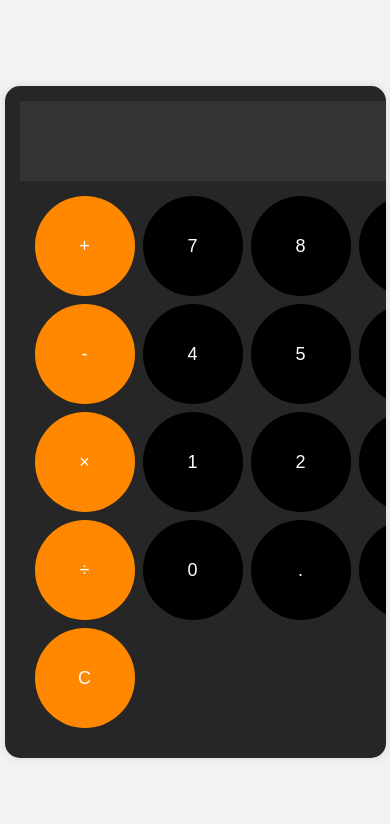
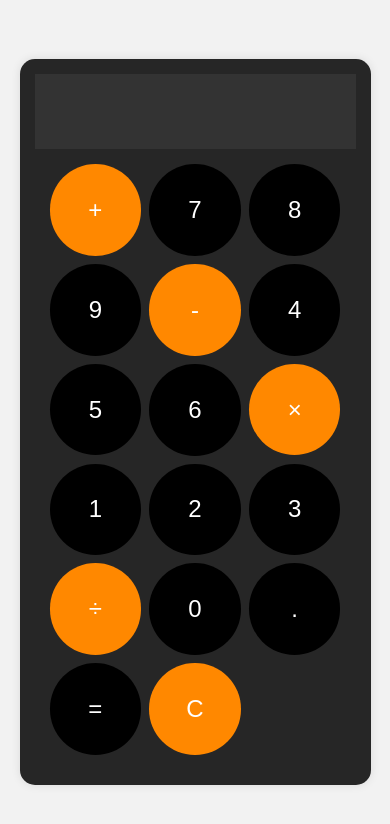
Before and after one commit to pokokpelam/silly-ahh-calc, a plain HTML site: page index.html in a window 390 px wide. Drawn offline with Linux system fonts and the light colour scheme.

Commit message:
Update style.css

```diff
--- a/style.css
+++ b/style.css
@@ -12,16 +12,15 @@ body {
     max-width: 90vw;
     margin: 50px auto;
     padding: 20px;
-    border-radius: 12px;
-    background-color: white;
+    border-radius: 15px;
+    background-color: hsl(0, 0%, 15%);
     box-shadow: 0 0 10px rgba(0,0,0,0.1);
     font-family: Arial, Helvetica, sans-serif;
-    background-color: hsl(0, 0%, 15%);
-    border-radius: 15px;
     overflow: hidden;
+    box-sizing: border-box;
 }
 
-#display{
+#display {
     width: 100%;
     padding: 20px;
     font-size: 5rem;
@@ -29,58 +28,61 @@ body {
     border: none;
     background-color: hsl(0, 0%, 20%);
     color: white;
+    box-sizing: border-box;
 }
 
-#keys{
+#keys {
     display: grid;
-    grid-template-columns: repeat(4, 1fr);
+    grid-template-columns: repeat(auto-fit, minmax(70px, 1fr));
     gap: 10px;
     padding: 25px;
+    box-sizing: border-box;
 }
 
 #explosion-overlay {
     position: fixed;
     top: 0;
     left: 0;
-    width: 100vw;              /* Full screen width */
-    height: 100vh;             /* Full screen height */
-    display: none;             /* Hidden by default */
-    align-items: center;       /* Vertically center */
-    justify-content: center;   /* Horizontally center */
+    width: 100vw;
+    height: 100vh;
+    display: none;
+    align-items: center;
+    justify-content: center;
     background: transparent;
     z-index: 999;
-    pointer-events: none;      /* So it doesn't block clicks */
+    pointer-events: none;
 }
 
-button{
-    width: 100px;
-    height: 100px;
-    border-radius: 50px;
+button {
+    width: 100%;
+    aspect-ratio: 1 / 1;
+    border-radius: 50%;
     border: none;
     background-color: hsl(0, 0%, 0%);
-    color:white;
-    font-size: 3rem;
+    color: white;
+    font-size: 2.5rem;
     cursor: pointer;
+    box-sizing: border-box;
 }
 
-button:hover{
+button:hover {
     background-color: hsl(0, 0%, 40%);
 }
 
-button:active{
+button:active {
     background-color: hsl(0, 0%, 60%);
 }
 
-.operator-btn{
+.operator-btn {
     background-color: hsl(32, 100%, 50%);
 }
 
-.operator-btn:hover{
+.operator-btn:hover {
     background-color: hsl(32, 100%, 60%);
 }
 
-.operator-btn:hover{
-    background-color: hsl(32, 100%, 90%);
+.operator-btn:active {
+    background-color: hsl(32, 100%, 70%);
 }
 
 @media (max-width: 600px) {
@@ -90,19 +92,18 @@ button:active{
     }
 
     #display {
-        font-size: 22px;
-        height: 40px;
+        font-size: 2.5rem;
+        height: auto;
+        padding: 15px;
     }
 
     #keys {
-        grid-template-columns: repeat(4, 1fr); /* still 4 columns */
         gap: 8px;
         padding: 15px;
     }
 
-    #keys button {
-        font-size: 18px;
-        padding: 10px;
+    button {
+        font-size: 1.5rem;
     }
 
     #explosion-img {
```
